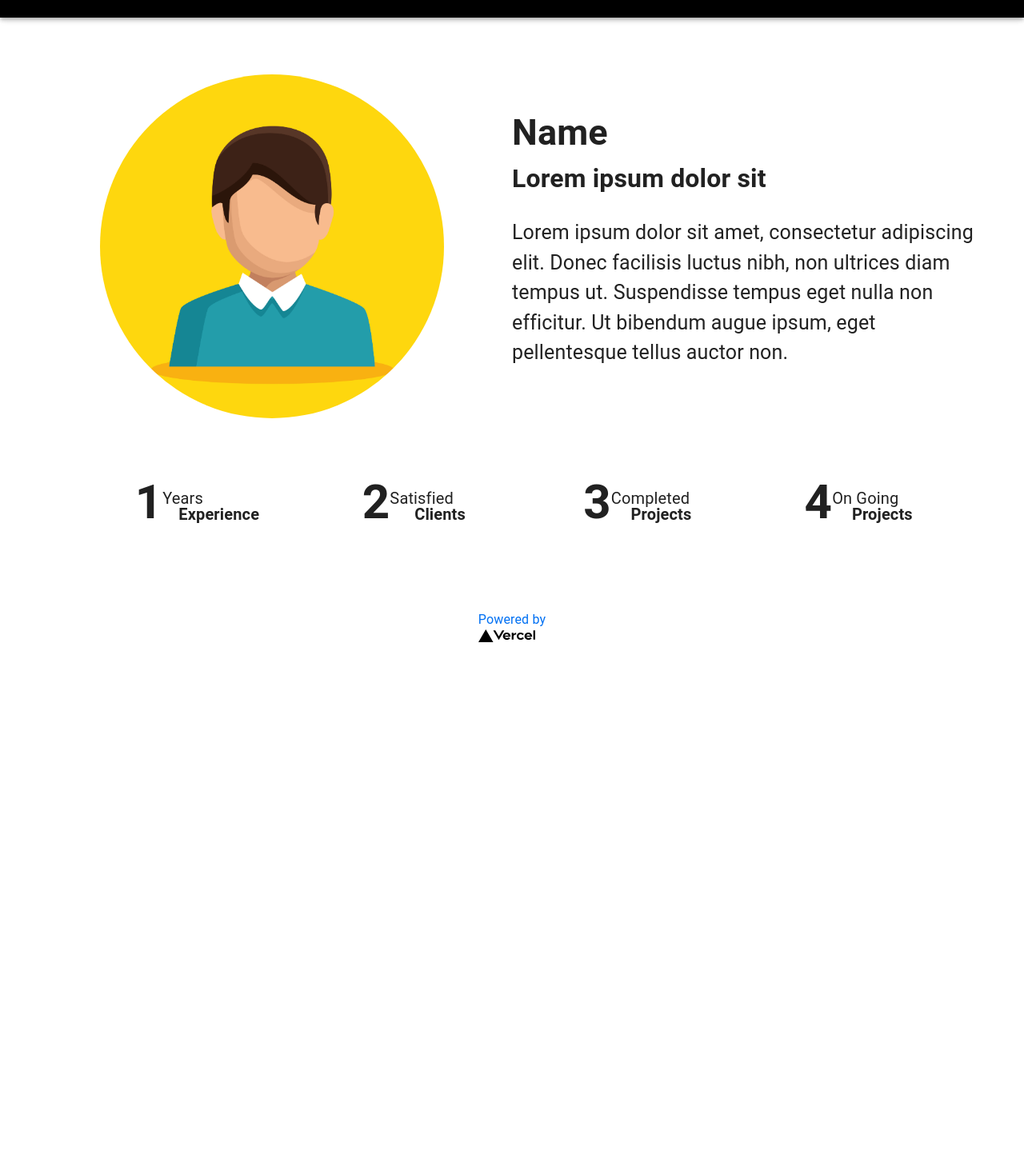
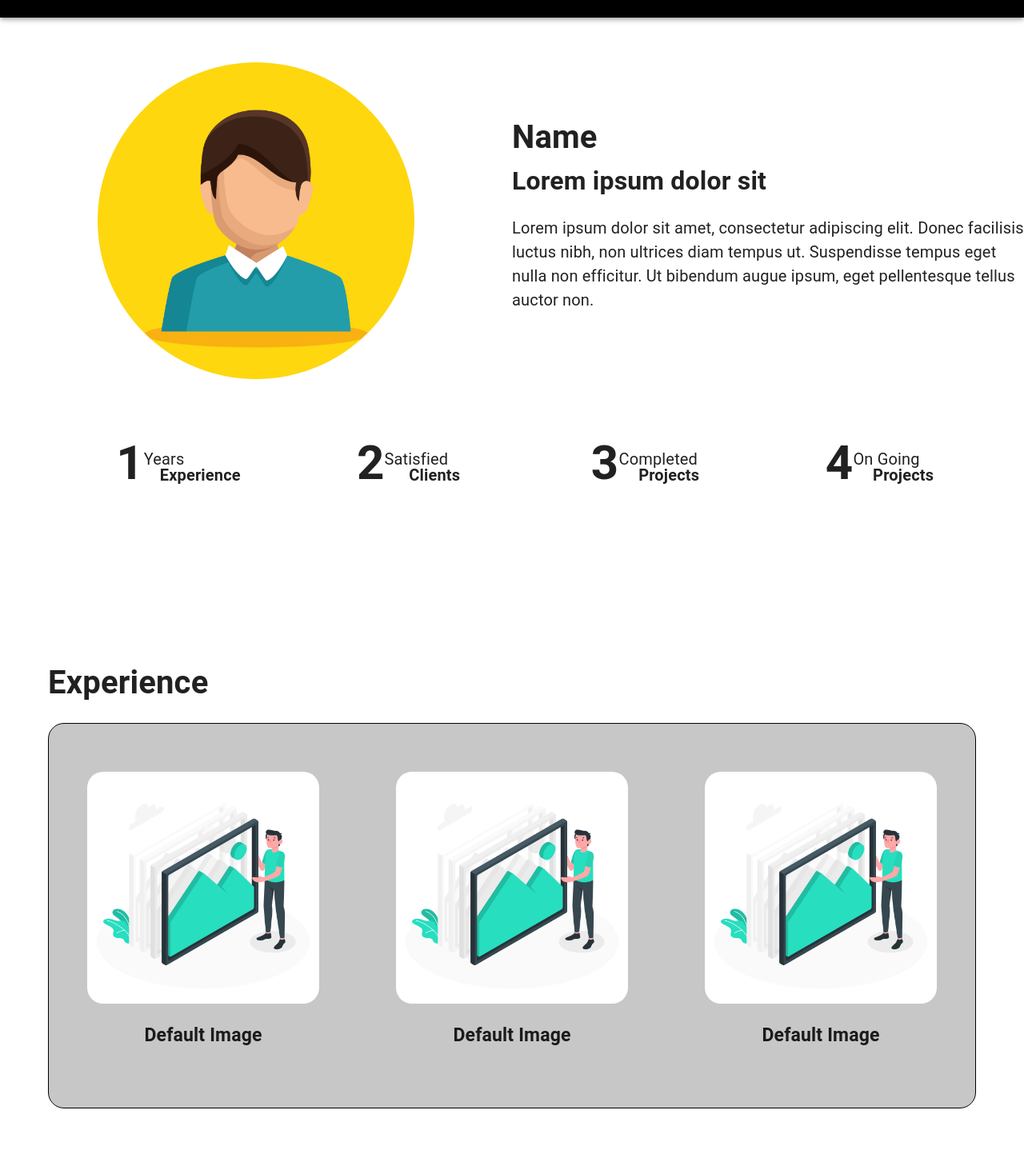
Before and after one commit to SalvianAF/template1-porto, a Next.js app: page / in a window 1280 px wide. Shown: the part 42-1510 px from the top of the page at 80% size. Before the commit the page ends 885 px from the top, so only its background shows below. Built offline with nearby package versions, Linux system fonts and the light colour scheme.

Commit message:
add experience page

```diff
--- a/components/layout.module.css
+++ b/components/layout.module.css
@@ -1,7 +1,7 @@
 .layout {
-  margin-top: 65px;
+  margin-top: 50px;
   min-height: 100vh;
-  padding: 40px;
+  padding: 0px 0 40px 0;
   display: flex;
   flex-direction: column;
   justify-content: center;
@@ -9,6 +9,6 @@
 }
 @media (max-width: 600px) {
     .layout {
-        padding: 10px;
+        padding-bottom: ;
     }
 }
--- a/pages/index.js
+++ b/pages/index.js
@@ -17,7 +17,7 @@ export default function Home() {
         <main>
           <div className={styles.intro}>
             <div className={styles['intro-section1']}>
-              <div className={styles['into-img']}>
+              <div className={styles['intro-img']}>
                 <Image
                   src="/images/default-profile.jpg" // Route of the image file
                   height={450} // Desired size with correct aspect ratio
@@ -26,7 +26,7 @@ export default function Home() {
                   className={styles['profile-img']}
                 />
               </div>
-              <div className={styles['into-txt']}>
+              <div className={styles['intro-txt']}>
                 <h3>Name</h3>
                 <h5>Lorem ipsum dolor sit </h5>
                 <p>Lorem ipsum dolor sit amet, consectetur adipiscing elit. Donec facilisis luctus nibh, non ultrices diam tempus ut. Suspendisse tempus eget nulla non efficitur. Ut bibendum augue ipsum, eget pellentesque tellus auctor non.</p>
@@ -57,7 +57,39 @@ export default function Home() {
 
           </div>
           <div className={styles.experience}>
-
+            <h3>Experience</h3>
+            <div className={styles['exp-items']}>
+              <div className={styles['exp-item']}>
+                <Image
+                  src="/images/default-image.jpg" // Route of the image file
+                  height={300} // Desired size with correct aspect ratio
+                  width={300} // Desired size with correct aspect ratio
+                  alt="Default Image"
+                  className={styles['exp-img']}
+                />
+                <p>Default Image</p>
+              </div>
+              <div className={styles['exp-item']}>
+                <Image
+                  src="/images/default-image.jpg" // Route of the image file
+                  height={300} // Desired size with correct aspect ratio
+                  width={300} // Desired size with correct aspect ratio
+                  alt="Default Image"
+                  className={styles['exp-img']}
+                />
+                <p>Default Image</p>
+              </div>
+              <div className={styles['exp-item']}>
+                <Image
+                  src="/images/default-image.jpg" // Route of the image file
+                  height={300} // Desired size with correct aspect ratio
+                  width={300} // Desired size with correct aspect ratio
+                  alt="Default Image"
+                  className={styles['exp-img']}
+                />
+                <p>Default Image</p>
+              </div>
+            </div>
           </div>
           <div className={styles.contact}>
 
--- a/styles/Home.module.css
+++ b/styles/Home.module.css
@@ -1,91 +1,16 @@
-
-.title a {
-  color: #0070f3;
-  text-decoration: none;
-}
-
-.title a:hover,
-.title a:focus,
-.title a:active {
-  text-decoration: underline;
-}
-
-.title {
-  margin: 0 0 1rem;
-  line-height: 1.15;
-  font-size: 3.6rem;
-}
-
-.title {
-  text-align: center;
-}
-
-.title,
-.description {
-  text-align: center;
-}
-
-.description {
-  line-height: 1.5;
-  font-size: 1.5rem;
-}
-
-.grid {
-  display: flex;
-  align-items: center;
-  justify-content: center;
-  flex-wrap: wrap;
-
-  max-width: 800px;
-  margin-top: 3rem;
-}
-
-.card {
-  margin: 1rem;
-  flex-basis: 45%;
-  padding: 1.5rem;
-  text-align: left;
-  color: inherit;
-  text-decoration: none;
-  border: 1px solid #eaeaea;
-  border-radius: 10px;
-  transition:
-    color 0.15s ease,
-    border-color 0.15s ease;
-}
-
-.card:hover,
-.card:focus,
-.card:active {
-  color: #0070f3;
-  border-color: #0070f3;
-}
-
-.card h3 {
-  margin: 0 0 1rem 0;
-  font-size: 1.5rem;
-}
-
-.card p {
-  margin: 0;
-  font-size: 1.25rem;
-  line-height: 1.5;
-}
-
-.logo {
-  height: 1em;
-}
-
+/* INTRODUCTIOn */
 .intro{
-  padding-top: 20px;
-  height: 700px;
+  padding-top: 60px;
+  /* min-height: 800px; */
+  height: fit-content;
   width: 100%;
+  background-color: white;
 }
 .intro-section1{
   display: flex;
   flex-direction: row;
 }
-.into-img{
+.intro-img{
   display: flex;
   justify-content: center;
   align-items: center;
@@ -93,27 +18,27 @@
 }
 .profile-img{
   border-radius: 100%;
-  max-width: 80%;
+  max-width: 65%;
   height: auto;
   padding: 10px;
 }
-.into-txt{
+.intro-txt{
   width: 50%;
   align-self: center;
 }
-.into-txt h5{
+.intro-txt h5{
   font-size: xx-large;
   font-weight: 700;
   margin: 0;
 }
-.into-txt p{
-  font-size: 25px;
+.intro-txt p{
+  font-size: 20px;
 }
 .intro-section2{
   display: flex;
   flex-direction: row;
   flex-wrap: wrap;
-  margin-top: 50px;
+  padding: 50px 0 60px 0;
   justify-content: space-evenly;
 }
 .section2-item{
@@ -140,6 +65,51 @@
   margin-left: 20px;
 }
 
+/* EXPERIENCE */
+.experience{
+  background-color: white;
+  margin-top: 80px;
+  padding: 60px;
+  padding-bottom: 100px;
+  /* min-height: 800px; */
+  height: fit-content;
+  align-items: center;
+}
+.experience h3{
+  margin-bottom: 20px;
+}
+.exp-items{
+  display: flex;
+  flex-direction: row;
+  flex-wrap: wrap;
+  padding: 50px 0 50px 0;
+  justify-content: space-around;
+  background-color: rgb(199, 199, 199);
+  border: 1px solid black;
+  border-radius: 20px;
+  margin-top: 10px;
+}
+.exp-item{
+  width: 25%;
+  min-width: 200px;
+  height: fit-content;
+  /* background-color: #0070f3; */
+  border-radius: 20px;
+  margin-top: 10px;
+}
+.exp-img{
+  width: 100%;
+  height: auto;
+  border-radius: 20px;
+  /* object-fit: cover;
+  height: 400px; */
+}
+.exp-item p{
+  font-size: 23px;
+  text-align: center;
+  font-weight: 600;
+
+}
 
 
 
@@ -151,17 +121,17 @@
   .intro-section1{
     flex-direction: column;
   }
-  .into-img{
+  .intro-img{
     width: 100%;
   }
   .profile-img{
     max-width: 60%;
   }
-  .into-txt{
+  .intro-txt{
     width: 80%;
     margin-top: 20px;
   }
-  .into-txt p{
+  .intro-txt p{
     font-size: 20px;
   }
   .intro-section2{
--- a/styles/global.css
+++ b/styles/global.css
@@ -1,4 +1,4 @@
-tml,
+html,
 body {
   padding: 0;
   margin: 0;
@@ -6,6 +6,7 @@ body {
     Cantarell, Fira Sans, Droid Sans, Helvetica Neue, sans-serif;
   line-height: 1.6;
   font-size: 18px;
+  background-color: #0070f3;
 }
 
 * {
@@ -27,6 +28,6 @@ img {
 }
 
 h3{
-  font-size: 45px;
+  font-size: 40px;
   margin: 0;
 }
```
Also changed, not shown: public/images/default-image.jpg (added).
